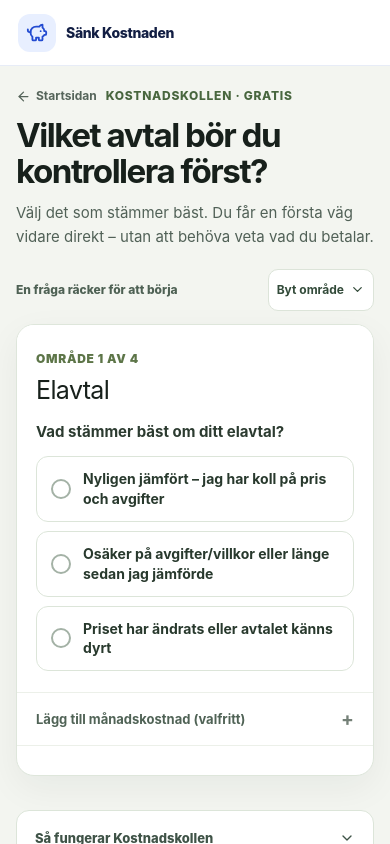
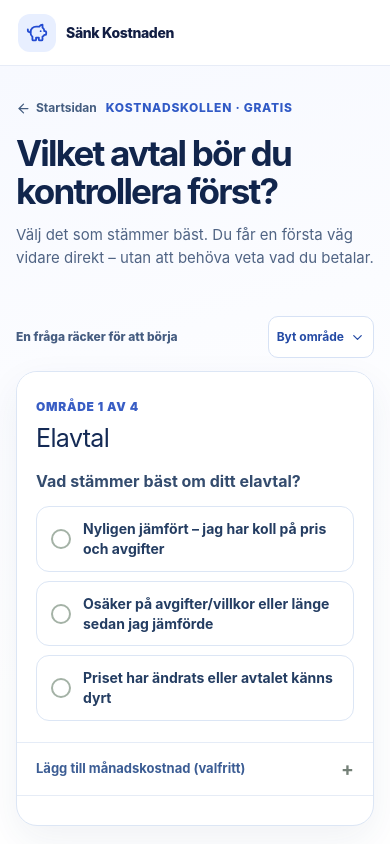
Before and after one commit to arvidlandin-cpu/sankkostnaden, a Next.js app: page /app in a window 390 px wide. Shown: the top 844 px of the page. Built offline with nearby package versions, Linux system fonts and the light colour scheme.

Commit message:
style(kostnadskollen): unify premium navy and calming first-question design

```diff
--- a/styles/App.module.css
+++ b/styles/App.module.css
@@ -1115,3 +1115,76 @@
 .noIssueLinks{display:flex;align-items:center;flex-wrap:wrap;gap:8px}
 .noIssueLinks a{min-height:44px;box-sizing:border-box;display:inline-flex;align-items:center;gap:9px;padding:11px 13px;border-radius:10px;border:1px solid #c9dac5;background:#f4f8ef;text-decoration:none;font-size:13px;color:#294b34}
 .noIssueLinks a:hover{border-color:#6c875d}
+
+
+/* Kostnadskollen 5.0 — same intentional warm-white/navy visual language as category landing.
+   Calm first question, clearly selected option and honest optional numbers. */
+.appShell{
+ --sk-ink:#122449;--sk-ink-muted:#526785;--sk-focus:#668dfa;
+ max-width:1190px;padding:35px 30px 96px;
+ background:linear-gradient(165deg,#f7f9ff 0%,#fff 60%);
+ border-left:1px solid #eef2f9;border-right:1px solid #eef2f9;
+}
+.hero{max-width:820px;padding:18px 0 33px!important}
+.heroEyebrow{margin-bottom:18px;color:#315ac6!important}
+.heroEyebrow span{color:#315ac6!important}
+.heroEyebrow .back{color:#445d80!important}
+.hero h1{color:#11254c!important;letter-spacing:-.052em!important;font-size:clamp(37px,5.25vw,59px)!important;line-height:1.08!important}
+.hero>p{color:#506484!important;font-size:16px}
+.stageToolbar{max-width:840px;margin:0 auto 12px}
+.stageToolbar span,.stageToolbar .importedCost{color:#465d81!important}
+.stageToolbar button{border-color:#d7e2f5!important;color:#254ba5!important;background:#fff!important}
+.progressRail{max-width:840px;margin-left:auto;margin-right:auto}
+.progressRail button{border-color:#dce5f6!important;color:#355275!important}
+.progressRail .activeTab{background:#e8efff!important;color:#183f9f!important;border-color:#92adea!important}
+.progressRail .activeTab b{background:#234bd1!important;color:#fff!important}
+.questionCard{border:1px solid #dce6f5!important;border-radius:21px!important;box-shadow:0 14px 38px rgba(28,58,111,.065)!important}
+.questionTop{padding-top:27px!important}
+.questionTop span{color:#385dc4!important}
+.questionTop h2{color:#142a55!important;font-size:clamp(25px,3vw,31px)!important}
+.questionLabel{color:#344c6e!important;font-size:16px!important}
+.choices button{min-height:58px;color:#243d62!important;border-color:#dce6f5!important;border-radius:13px!important}
+.choices button:hover{background:#f5f8ff!important;border-color:#99b6ee!important}
+.choices .selected{border-color:#7293e9!important;background:#edf3ff!important;color:#173b91!important;box-shadow:inset 0 0 0 1px #adc0f2!important}
+.choices .selected::before{border-color:#234bd1!important}
+.optionalCost{border-top-color:#e5ecf7!important}
+.optionalCost summary{color:#3c5d94!important}
+.optionalCostBody p{color:#5d7088!important}
+.cardActions{border-top-color:#e6ecf6!important}
+.reset{color:#526785!important}
+.next{background:#234bd1!important;color:#fff!important;box-shadow:0 5px 16px rgba(35,75,209,.12)}
+.previewAction{color:#244ab2!important}
+.quickPath{background:#f0f5ff!important;border-color:#d1dffb!important}
+.quickPath span{color:#2e53bf!important}
+.quickPathActions a,.earlyActions .earlyPrimary{background:#234bd1!important;color:#fff!important}
+.safePath{background:#f1f8f6!important;border-color:#d1e9df!important;color:#31534a!important}
+.safePath>svg{color:#299276!important}
+.safePath a{color:#1d7660!important}
+.results{color:#163055}
+.resultIntro h2{color:#13284e!important}
+.scenarioBox{background:#f4f7ff!important;border-color:#dce5f7!important}
+.scenarioButtons .scenarioSelected{background:#234bd1!important;border-color:#234bd1!important;color:#fff!important}
+.earlyResult{border-color:#d7e3f9!important}
+.noIssueSummary{border-color:#dce7f6!important;background:#fff!important}
+.noIssueSummary>svg{color:#3158ba!important}
+.noIssueSummary h3{color:#183461!important}
+.noIssueSummary a{color:#2454b5!important}
+.noIssueLinks a{background:#f3f7ff!important;border-color:#d1dff9!important;color:#2249ae!important}
+.methodology{border-color:#e0e8f6!important}
+.methodology summary{color:#3c5784!important}
+.questionCard button:focus-visible,.questionCard a:focus-visible,.results a:focus-visible,
+.results button:focus-visible,.stageToolbar button:focus-visible,.progressRail button:focus-visible{
+ outline:3px solid #668dfa!important;outline-offset:3px!important;
+}
+@media(max-width:760px){
+ .appShell{padding:23px 16px 96px!important;border:0}
+ .hero{padding:7px 0 26px!important}
+ .hero h1{font-size:clamp(34px,9vw,44px)!important}
+ .hero>p{font-size:15px!important}
+ .questionTop{padding-top:21px!important}
+ .choices button{min-height:58px!important}
+}
+@media(max-width:380px){
+ .appShell{padding-left:12px!important;padding-right:12px!important}
+ .hero h1{font-size:34px!important}
+}
```
